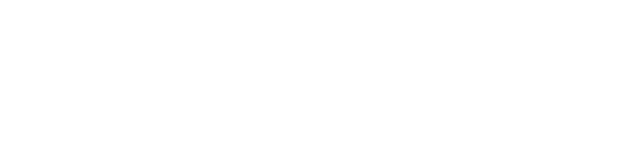
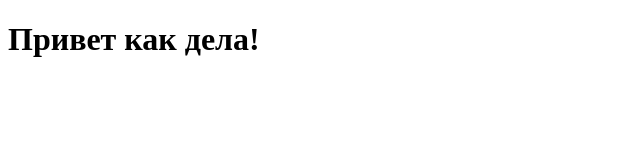
Before and after one commit to alebedev85/first-project, a plain HTML site: page index.html in a window 1280 px wide. Shown: the whole page, without its empty margins (0-640 px from the left). Drawn offline with Linux system fonts and the light colour scheme.

Commit message:
привет как дела и пара стилей

```diff
--- a/index.html
+++ b/index.html
@@ -7,6 +7,6 @@
     <title>Document</title>
 </head>
 <body>
-
+    <h1>Привет как дела!</h1>
 </body>
 </html>
--- a/style.css
+++ b/style.css
@@ -1,7 +1,7 @@
 html {
-
+margin: 0;
 }
 
 body {
-
+padding: 0;
 }
```
